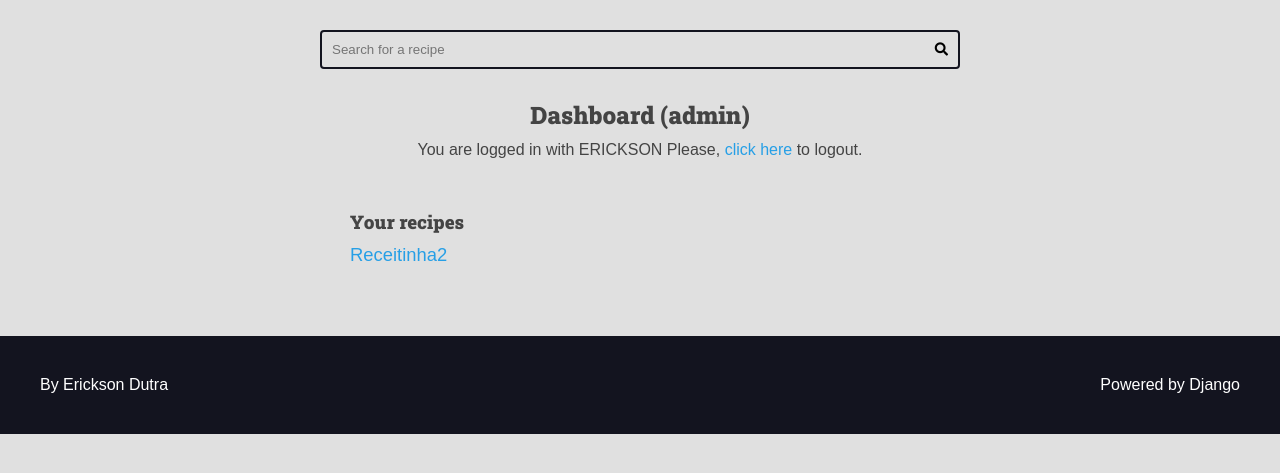
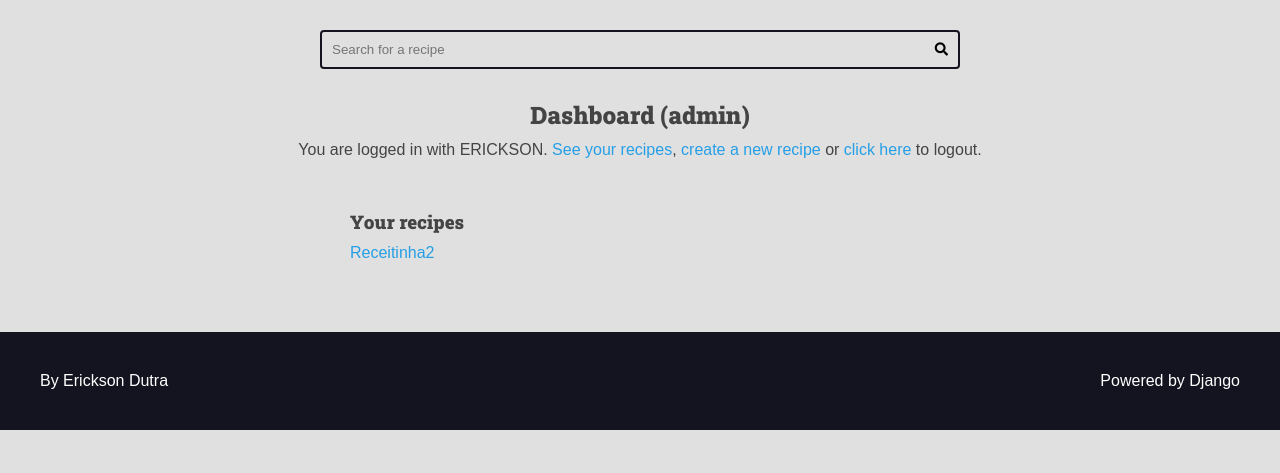
Before and after one commit to EricksonDutra/curso-django, a Django app: page /authors/dashboard/ in a window 1280 px wide. Shown: the part 113-586 px from the top of the page. Run offline with Django 4.2, Linux system fonts and the light colour scheme; a user stored in the database is signed in; data comes from the database, SQL or seed files in the repository; parts of the project's set-up code (start-up, migrations or seed data) failed here and were passed over.

Commit message:
add recipe page

```diff
--- a/authors/templates/authors/partials/login_message.html
+++ b/authors/templates/authors/partials/login_message.html
@@ -1,8 +1,9 @@
 {% if user.is_authenticated %}
     <div class="login-message">
         You are logged in with
-        {{ request.user.first_name }}
-        Please,
+        {{ request.user.first_name }}.
+        <a href="{% url 'authors:dashboard' %}">See your recipes</a>,
+        <a href="{% url 'authors:dashboard_recipe_new' %}">create a new recipe</a> or
         <form class="inline-form" action="{% url 'authors:logout' %}" method='POST'>
             {% csrf_token %}
             <input type="hidden" name="username" value="{{ request.user.username }}">
--- a/authors/urls.py
+++ b/authors/urls.py
@@ -12,6 +12,11 @@ urlpatterns = [
     path('logout/', views.logout_view, name='logout'),
     path('dashboard/', views.dashboard, name='dashboard'),
     path(
+        'dashboard/recipe/new/',
+        views.dashboard_recipe_new,
+        name='dashboard_recipe_new'
+    ),
+    path(
         'dashboard/recipe/<int:id>/edit/',
         views.dashboard_recipe_edit,
         name='dashboard_recipe_edit'
--- a/authors/views.py
+++ b/authors/views.py
@@ -113,9 +113,22 @@ def dashboard_recipe_edit(request, id):
         raise Http404
 
     form = AuthorRecipeForm(
-        request.POST or None,
+        data=request.POST or None,
+        files=request.FILES or None,
         instance=recipe
     )
+
+    if form.is_valid():
+        recipe = form.save(commit=False)
+
+        recipe.author = request.user
+        recipe.preparation_steps_is_html = False
+        recipe.is_published = False
+
+        recipe.save()
+
+        messages.success(request, 'Your recipe was success save')
+        return redirect(reverse('authors:dashboard_recipe_edit', args=(id,)))
 
     return render(
         request,
@@ -124,3 +137,32 @@ def dashboard_recipe_edit(request, id):
             'form': form
         }
     )
+
+
+@login_required(login_url='authors:login', redirect_field_name='next')
+def dashboard_recipe_new(request, id):
+    form = AuthorRecipeForm(
+        data=request.POST or None,
+        files=request.FILES or None,
+    )
+
+    if form.is_valid():
+        recipe: Recipe = form.save(commit=False)
+
+        recipe.author = request.user
+        recipe.preparation_steps_is_html = False
+        recipe.is_published = False
+
+        recipe.save()
+
+        messages.success(request, 'Your recipe was success save')
+        return redirect(reverse('authors:dashboard_new', args=(id,)))
+
+    return render(
+        request,
+        'authors/pages/dashboard_recipe.html',
+        context={
+            'form': form,
+            'form_action': reverse('authors:dashboard_recipe_new')
+        }
+    )
--- a/basic_static/global/css/styles.css
+++ b/basic_static/global/css/styles.css
@@ -70,6 +70,11 @@ h6 {
 
 img {
   max-width: 100%;
+}
+
+a {
+  color: var(--color-primary);
+  text-decoration: none;
 }
 
 .container {
@@ -423,12 +428,12 @@ img {
   color: var(--color-debug-dark);
 }
 
-/*Authors*/
-.login-message{
+/* Authors */
+.login-message {
   margin: 1rem 0;
 }
 
-.authors-dashboard-container{
+.authors-dashboard-container {
   max-width: 64rem;
   text-align: left;
   padding: var(--spacing-gutter-medium);
@@ -440,12 +445,6 @@ img {
 .authors-dashboard-container ul {
   list-style-type: none;
   margin: 1rem 0;
-}
-
-.authors-dashboard-container a{
-  text-decoration: none;
-  font-size:1.15em;
-  color: var(--color-primary);
 }
 
 /* Generics */
```
Also changed, not shown: base_templates/global/partials/form.html (+6 -2 lines).
